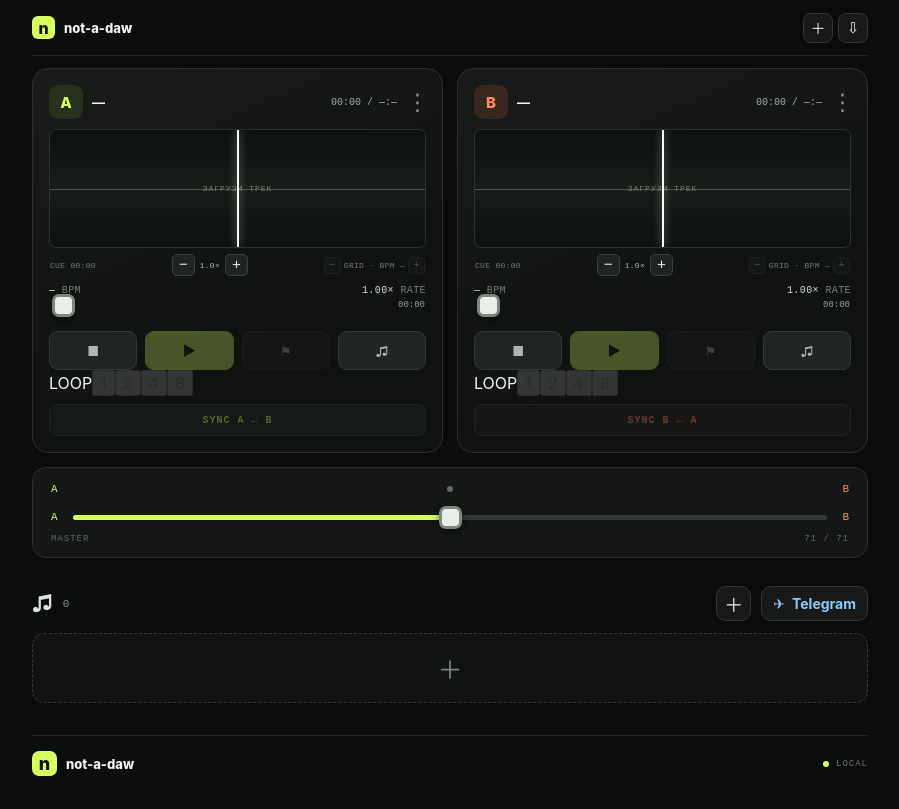
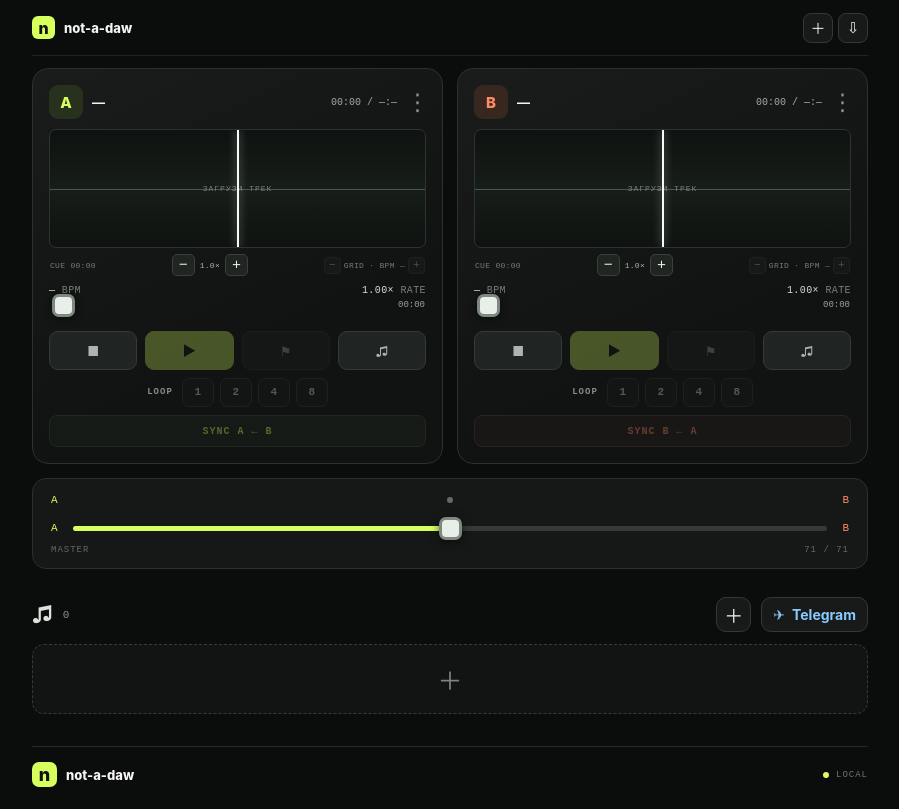
Before and after one commit to Startat6am/not-a-daw, a React (Vite) app: page / in a window 1280 px wide. Shown: the whole page, without its empty margins (190-1089 px from the left). Built offline with nearby package versions, Linux system fonts and the light colour scheme.

Commit message:
Style beat loop controls

```diff
--- a/src/styles.css
+++ b/src/styles.css
@@ -234,3 +234,13 @@
 /* Make the first detected beat unmistakable; bar lines remain secondary accents. */
 .waveform-grid i.waveform-downbeat{width:3px;background:#f5fff0;opacity:1;box-shadow:0 0 7px #f5fff088}
 .wave-b .waveform-grid i.waveform-downbeat{background:#fff3eb;box-shadow:0 0 7px #ffad8e99}
+
+
+/* Beat-quantized loop controls */
+.loop-controls{display:flex;align-items:center;justify-content:center;gap:6px;margin-top:7px;min-height:30px}
+.loop-controls span{font:700 9px ui-monospace,monospace;letter-spacing:1px;color:#858d86;margin-right:3px}
+.loop-controls button{min-width:32px;height:29px;padding:0 8px;border:1px solid #343a35;border-radius:7px;background:#171a18;color:#d0d7d0;font:700 11px ui-monospace,monospace;cursor:pointer}
+.loop-controls button.active{background:#d9ff78;border-color:#d9ff78;color:#151a10;box-shadow:0 0 10px #d9ff7830}
+.loop-controls button:disabled{opacity:.35;cursor:not-allowed}
+.loop-controls .loop-exit{min-width:25px;padding:0;color:#ff9c82;border-color:#59382f}
+@media(max-width:600px){.loop-controls{gap:4px;margin-top:5px;min-height:27px}.loop-controls button{min-width:29px;height:26px;padding:0 6px}.loop-controls span{font-size:8px}}
```
